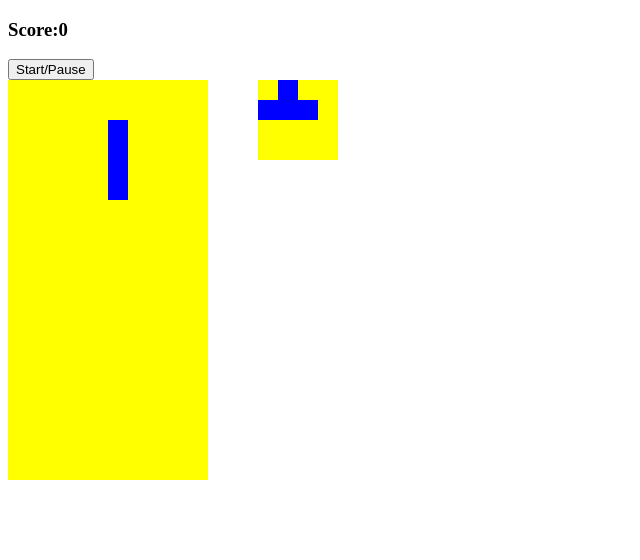
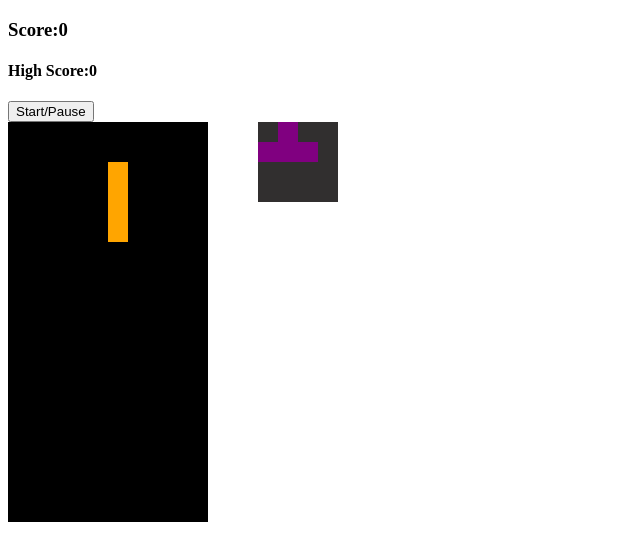
Before and after one commit to krithvi/homemade-tetris, a plain HTML site: page index.html in a window 1280 px wide. Both pictures are taken after a click on the button "Start/Pause". Shown: the whole page, without its empty margins (0-640 px from the left). Drawn offline with Linux system fonts and the light colour scheme.

Commit message:
Add Colors

```diff
--- a/app.js
+++ b/app.js
@@ -2,11 +2,21 @@ document.addEventListener('DOMContentLoaded',() => {
     const grid = document.querySelector('.grid')
     let squares = Array.from(document.querySelectorAll('.grid div'))
     const scoreDisplay = document.querySelector('#score')
+    const highScore = document.querySelector('#high-score')
     const startBtn = document.querySelector('#start-button')
     const w = 10
     let nextRandom = 0
     let timerId
     let score = 0
+
+    // Tetrominoes' colors
+    const colors = [
+        'blue',
+        'red',
+        'purple',
+        'green',
+        'orange'
+    ]
 
     // Tetrominoes
     const lTetromino = [
@@ -45,7 +55,6 @@ document.addEventListener('DOMContentLoaded',() => {
     ]
 
     const theTetrominoes = [lTetromino, zTetromino, tTetromino, oTetromino, iTetromino]
-    console.log(theTetrominoes)
 
     let currentPosition = 4
     let currentRotation = 0
@@ -58,6 +67,7 @@ document.addEventListener('DOMContentLoaded',() => {
     function draw() {
         current.forEach(index => {
             squares[currentPosition + index].classList.add('tetromino')
+            squares[currentPosition + index].style.backgroundColor = colors[random]
         })
     }
 
@@ -65,6 +75,7 @@ document.addEventListener('DOMContentLoaded',() => {
     function undraw() {
         current.forEach(index => {
             squares[currentPosition + index].classList.remove('tetromino')
+            squares[currentPosition + index].style.backgroundColor = ''
         })
     }
 
@@ -93,7 +104,6 @@ document.addEventListener('DOMContentLoaded',() => {
         currentPosition += w
         draw()
         freeze()
-        console.log(current)
     }
 
     // freeze function
@@ -116,13 +126,10 @@ document.addEventListener('DOMContentLoaded',() => {
     function moveLeft() {
         undraw()
         const isAtLeftEdge = current.some(index => (currentPosition + index) % w === 0)
-
         if(!isAtLeftEdge) currentPosition -=1
-
         if(current.some(index => squares[currentPosition + index].classList.contains('taken'))) {
             currentPosition +=1
         }
-
         draw()
     }
 
@@ -130,13 +137,10 @@ document.addEventListener('DOMContentLoaded',() => {
     function moveRight() {
         undraw()
         const isAtRightEdge = current.some(index => (currentPosition + index) % w === w-1)
-
         if(!isAtRightEdge) currentPosition +=1
-
         if(current.some(index => squares[currentPosition + index].classList.contains('taken'))) {
             currentPosition -=1
         }
-
         draw()
     }
 
@@ -154,7 +158,7 @@ document.addEventListener('DOMContentLoaded',() => {
     // show up-next teromino in mini-grid
     const displaySquares = document.querySelectorAll('.mini-grid div')
     const displayWidth = 4
-    let displayIndex = 0
+    const displayIndex = 0
 
     // Tetrominoes without rotations
     const upNextTetrominoes = [
@@ -170,9 +174,11 @@ document.addEventListener('DOMContentLoaded',() => {
         // remove any trace of tetromino from grid
         displaySquares.forEach(square => {
             square.classList.remove('tetromino')
+            square.style.backgroundColor = ''
         })
         upNextTetrominoes[nextRandom].forEach( index => {
             displaySquares[displayIndex +index].classList.add('tetromino')
+            displaySquares[displayIndex +index].style.backgroundColor = colors[nextRandom]
         })
     }
 
@@ -200,7 +206,7 @@ document.addEventListener('DOMContentLoaded',() => {
                 row.forEach(index => {
                     squares[index].classList.remove('taken')
                     squares[index].classList.remove('tetromino')
-
+                    squares[index].style.backgroundColor = ''
                 })
                 const squaresRemoved = squares.splice(i,w)
                 squares = squaresRemoved.concat(squares)
@@ -211,6 +217,10 @@ document.addEventListener('DOMContentLoaded',() => {
 
     // game over
     function gameOver() {
+        if(highScore<score) {
+            console.log(score)
+            highScore.innerHTML = score
+        }
         if(current.some(index => squares[currentPosition + index].classList.contains('taken'))) {
             scoreDisplay.innerHTML = 'end'
             clearInterval(timerId)
--- a/index.html
+++ b/index.html
@@ -8,6 +8,7 @@
     </head>
     <body>
         <h3>Score:<span id="score">0</span></h3>
+        <h4>High Score:<span id="high-score">0</span></h4>
         <button id="start-button">Start/Pause</button>
 
         <div class="container">
--- a/style.css
+++ b/style.css
@@ -7,7 +7,7 @@
     height: 400px;
     display: flex;
     flex-wrap: wrap;
-    background-color: yellow;
+    background-color: black;
 }
 
 .grid div {
@@ -25,7 +25,7 @@
     height: 80px;
     display: flex;
     flex-wrap: wrap;
-    background-color: yellow;
+    background-color: rgb(49, 47, 47);
 }
 
 .mini-grid div {
```
